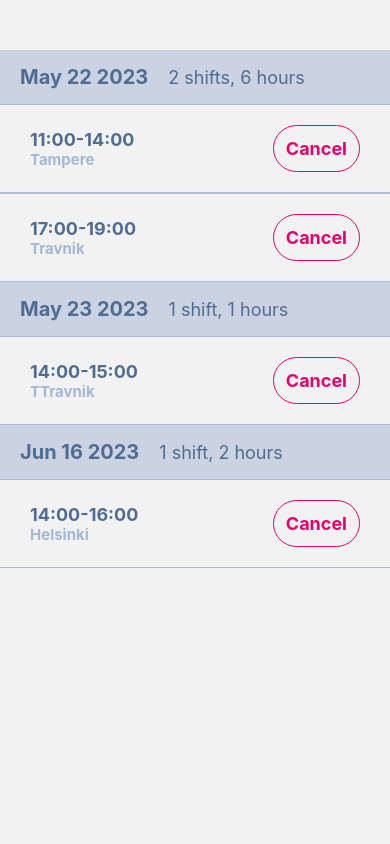
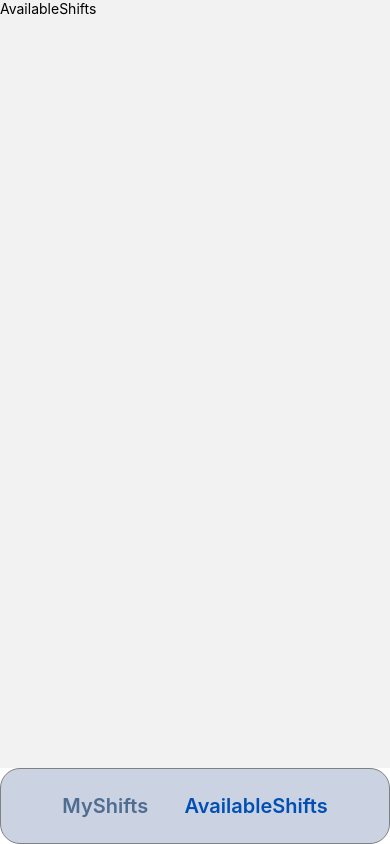
Before and after one commit to Fr1xel/wolt-app-shifts, a React Native app: screen /AvailableShifts in a window 390 px wide. Built offline with nearby package versions, Linux system fonts and the light colour scheme.

Commit message:
navigation done

```diff
--- /dev/null
+++ b/availableShifts/AvailableShifts.js
@@ -0,0 +1,11 @@
+import { View, Text } from "react-native";
+
+const AvailableShifts = () => {
+  return (
+    <View>
+      <Text>AvailableShifts</Text>
+    </View>
+  );
+};
+
+export default AvailableShifts
--- /dev/null
+++ b/components/BottomTab.js
@@ -0,0 +1,84 @@
+import { View, Text, TouchableOpacity, StyleSheet } from "react-native";
+import Ionicons from "@expo/vector-icons/Ionicons";
+
+function Footer({ state, descriptors, navigation }) {
+    const renderIcon = () => {
+
+    }
+    return (
+      <View style={styles.footerWrapper}>
+        {state.routes.map((route, index) => {
+          if(route.name != "MovieDetails"){
+            const { options } = descriptors[route.key];
+          const label =
+            options.tabBarLabel !== undefined
+              ? options.tabBarLabel
+              : options.title !== undefined
+              ? options.title
+              : route.name;
+
+          const isFocused = state.index === index;
+
+          const onPress = () => {
+            const event = navigation.emit({
+              type: "tabPress",
+              target: route.key,
+              canPreventDefault: true,
+            });
+
+            if (!isFocused && !event.defaultPrevented) {
+              // The `merge: true` option makes sure that the params inside the tab screen are preserved
+              navigation.navigate({ name: route.name, merge: true });
+            }
+          };
+
+          const onLongPress = () => {
+            navigation.emit({
+              type: "tabLongPress",
+              target: route.key,
+            });
+          };
+          return (
+            <TouchableOpacity
+              accessibilityRole="button"
+              accessibilityState={isFocused ? { selected: true } : {}}
+              accessibilityLabel={options.tabBarAccessibilityLabel}
+              testID={options.tabBarTestID}
+              onPress={onPress}
+              onLongPress={onLongPress}
+              key={route.key}
+            >
+              <Text
+                style={{
+                  color: isFocused ? "#004fb4" : "#4F6C92",
+                  textAlign: "center",
+                  fontSize: 20,
+                  fontWeight: 600
+                }}
+              >
+                {label}
+              </Text>
+            </TouchableOpacity>
+          );
+          }
+        })}
+      </View>
+    );
+  }
+
+  const styles = StyleSheet.create({
+    footerWrapper: {
+      backgroundColor: "#CBD2E1",
+      justifyContent: "space-evenly",
+      flexDirection: "row",
+      borderColor: "grey",
+      borderWidth: 1,
+      padding: 25,
+      borderRadius: 20,
+    },
+    footerButton: {
+      textAlign: "center",
+    },
+  });
+
+  export default Footer;
--- a/maintenance/dateCalculating.js
+++ b/maintenance/dateCalculating.js
@@ -1,3 +1,5 @@
+import { shiftsData } from "./dataBase";
+
 export const calculateDateMatching = (shiftStart, shiftEnd) => {
   const myDate = new Date().getTime();
   const currentlyInShift = myDate - shiftStart > 0 && myDate - shiftEnd < 0;
@@ -22,5 +24,14 @@ export const updateState = (state, setState, item) => {
     });
     if (day.shifts.length > 0) return day;
   });
+  updateDataBase(item.id)
   setState(allBookedShifts);
 };
+
+const updateDataBase = (id) => {
+   shiftsData.forEach((shift) => {
+    if(shift.id === id){
+        shift.booked = false
+    }
+   })
+ }
--- a/navigation/index.js
+++ b/navigation/index.js
@@ -2,15 +2,20 @@ import { createStackNavigator } from "@react-navigation/stack";
 import MyShifts from "../myShifts/MyShifts";
 import { NavigationContainer } from "@react-navigation/native";
 import { headerNotShown } from "./settings";
+import { createBottomTabNavigator } from "@react-navigation/bottom-tabs";
+import AvailableShifts from "../availableShifts/AvailableShifts";
+import BottomTab from "../components/BottomTab";
 
 const Stack = createStackNavigator();
+const Tab = createBottomTabNavigator()
 
 const Index = () => {
   return (
     <NavigationContainer>
-      <Stack.Navigator screenOptions={headerNotShown}>
+      <Tab.Navigator screenOptions={headerNotShown} tabBar={BottomTab}>
         <Stack.Screen name="MyShifts" component={MyShifts} />
-      </Stack.Navigator>
+        <Stack.Screen name="AvailableShifts" component={AvailableShifts} />
+      </Tab.Navigator>
     </NavigationContainer>
   );
 };
--- a/package.json
+++ b/package.json
@@ -9,6 +9,7 @@
     "web": "expo start --web"
   },
   "dependencies": {
+    "@react-navigation/bottom-tabs": "^6.5.7",
     "@react-navigation/native": "^6.1.6",
     "@react-navigation/stack": "^6.3.16",
     "expo": "~48.0.15",
```
Also changed, not shown: 1 other file (tests, documents, lock files or other folders).
